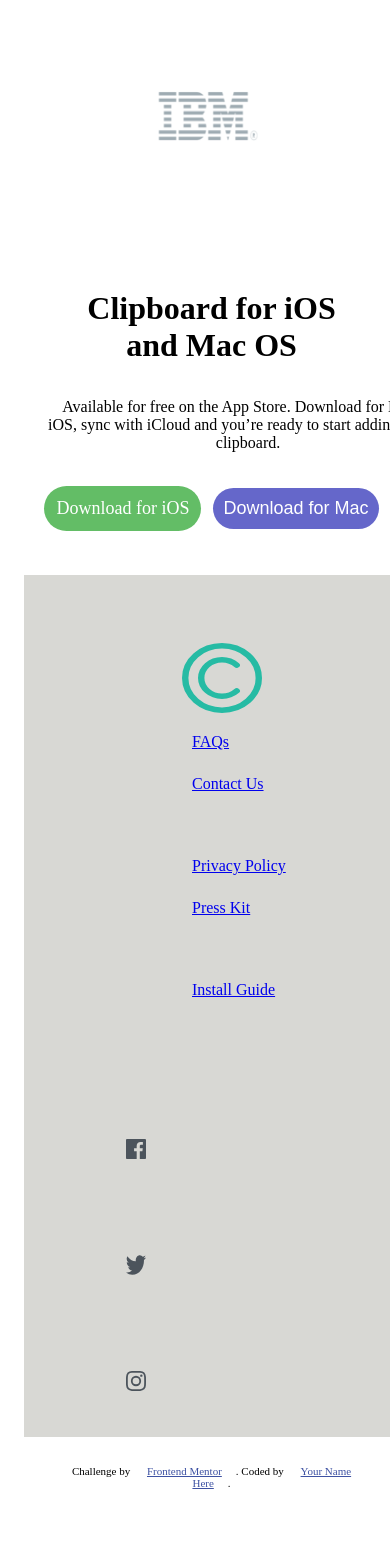
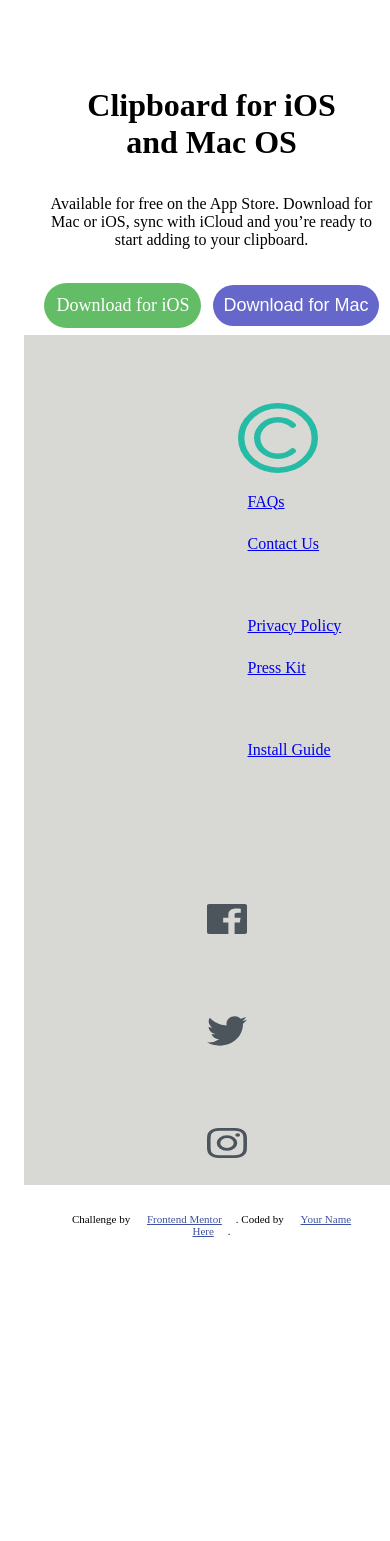
Before and after one commit to Flloriano/field-academy, a web app: file clipboard-landing-page/index.html in a window 390 px wide; the page is wider, and only the part inside the window is pictured. Shown: the part 4057-5598 px from the top of that part. After the commit the page ends 5294 px from the top of that part, so only its background shows below. Run offline with its HTML, style and script files only (its server is not run), Linux system fonts and the light colour scheme; some web fonts are replaced.

Commit message:
chore: correções css

```diff
--- a/clipboard-landing-page/css/style.css
+++ b/clipboard-landing-page/css/style.css
@@ -113,14 +113,15 @@ button.btnmac {
 div.container {
   display: flex;
   align-items: center;
-  max-width: 1440px;
+  max-width: 1440pmax-width: 200px;
+  min-width: 100px;x;
   min-width: 375px;
   height: auto;
   margin-left: auto;
   margin-right: auto;
 }
 
-div.container2 {
+div.container2 {margin-right: auto;
   display: flex;
   flex-direction: row;
   text-align: center;
@@ -177,6 +178,8 @@ div.container5 {
 @media (max-width: 800px) {
   .flex-container {
     flex-direction: column;
+    margin-left: auto;
+    margin-right: auto;
   }
 
   .flex-container2 {
@@ -185,23 +188,45 @@ div.container5 {
 
   footer {
     flex-direction: column;
+    align-items: center;
+    margin-top: auto;
   }
 
   img.computer {
-    width: 400px;
+    width: 250px;
   }
 
   img.devices {
-    width: 500px;
+    width: 350px;
+  }
+
+  p.ptext {
+    min-width: 200px;
+    margin-left: auto;
+    margin-right: auto;
+    text-align: center;
   }
 
   p.ptext2 {
+    min-width: 100px;
+    margin-left: auto;
+    margin-right: auto;
     text-align: center;
   }
 
   h2.headertext2 {
     text-align: center;
+    margin-left: auto;
+    margin-right: auto;
   }
+
+  img.iconfooter {
+    height: 30px;
+    width: 40px;
+    margin: -20px 60px;
+    padding: 5px;
+  }
+
 }
 
 h2.headertext2 {
@@ -220,14 +245,14 @@ p.ptext2 {
   font-family: 'Bai Jamjuree';
   word-break:keep-all;
   height: 30px;
-  width: 405px;
-  margin-left: auto;
+  width: 350px;
+  margin-left: 0%;
   margin-right: auto;
 }
 
 p.ptext3 {
   font-family: 'Bai Jamjuree';
-  word-break:keep-all;
+  word-break:keep-all;center
   height: 40px;
   max-width: 350px;
   text-align: center;
@@ -272,12 +297,12 @@ img.lgemp {
 }
 
 img.iconfooter {
-  height: 20px;
-  width: 20px;
-  margin-left: 50px;
+  height: 30px;
+  width: 40px;
+  margin-left: 70px;
   margin-top: 60px;
   justify-content: center;
-  padding: 0px;
+  padding: -10px;
 }
 
 img.footer {
@@ -296,7 +321,7 @@ footer {
   min-width: 375px;
   margin-right: auto;
   margin-left: auto;
-  margin-top: auto;
+  margin-top: 20%;
   align-items: center;
   padding: 10px;
 }
--- a/clipboard-landing-page/index.html
+++ b/clipboard-landing-page/index.html
@@ -117,7 +117,7 @@
       and you’re ready to start adding to your clipboard.</p>
     <button class="btnios">Download for iOS</button>
     <button class="btnmac">Download for Mac</button>
-  </div><br><br><br><br><br><br>
+  </div>
   <footer>
     <div class="flex-container">
       <div class="imgfooter">
```
